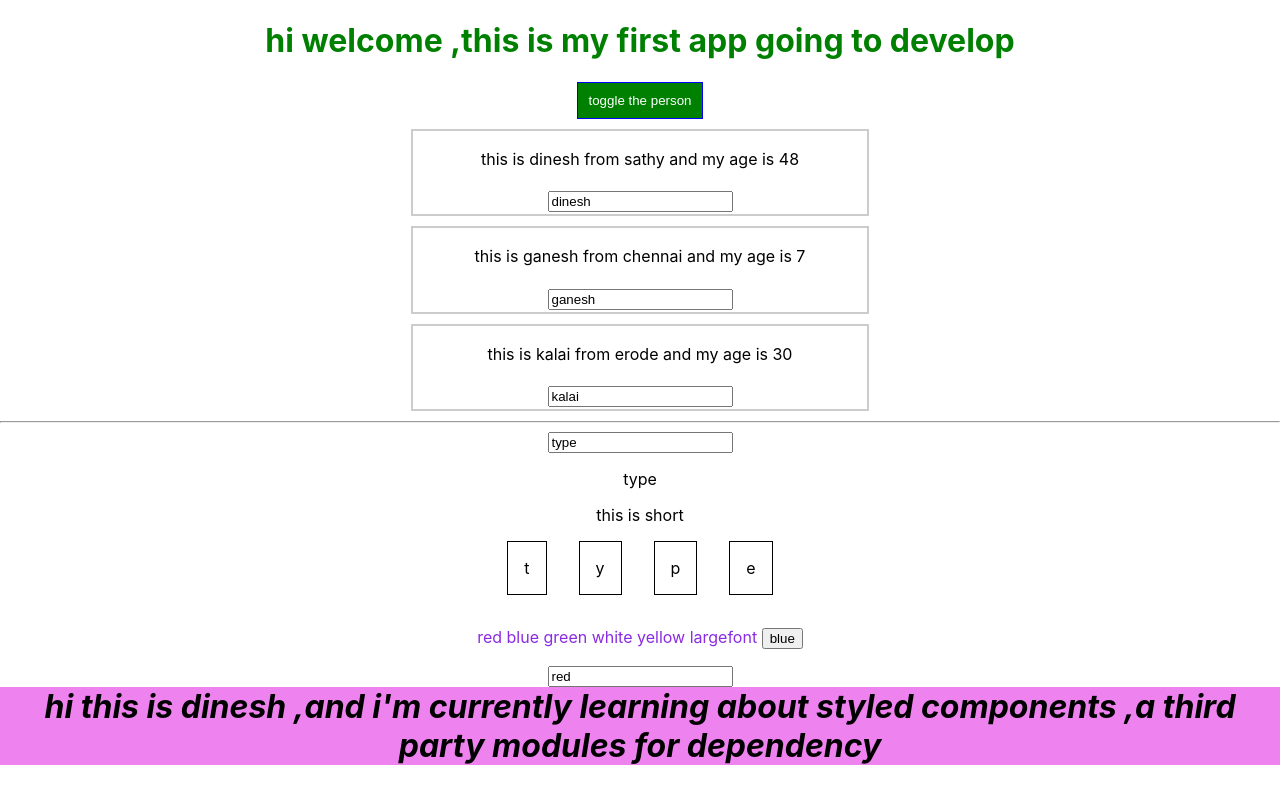
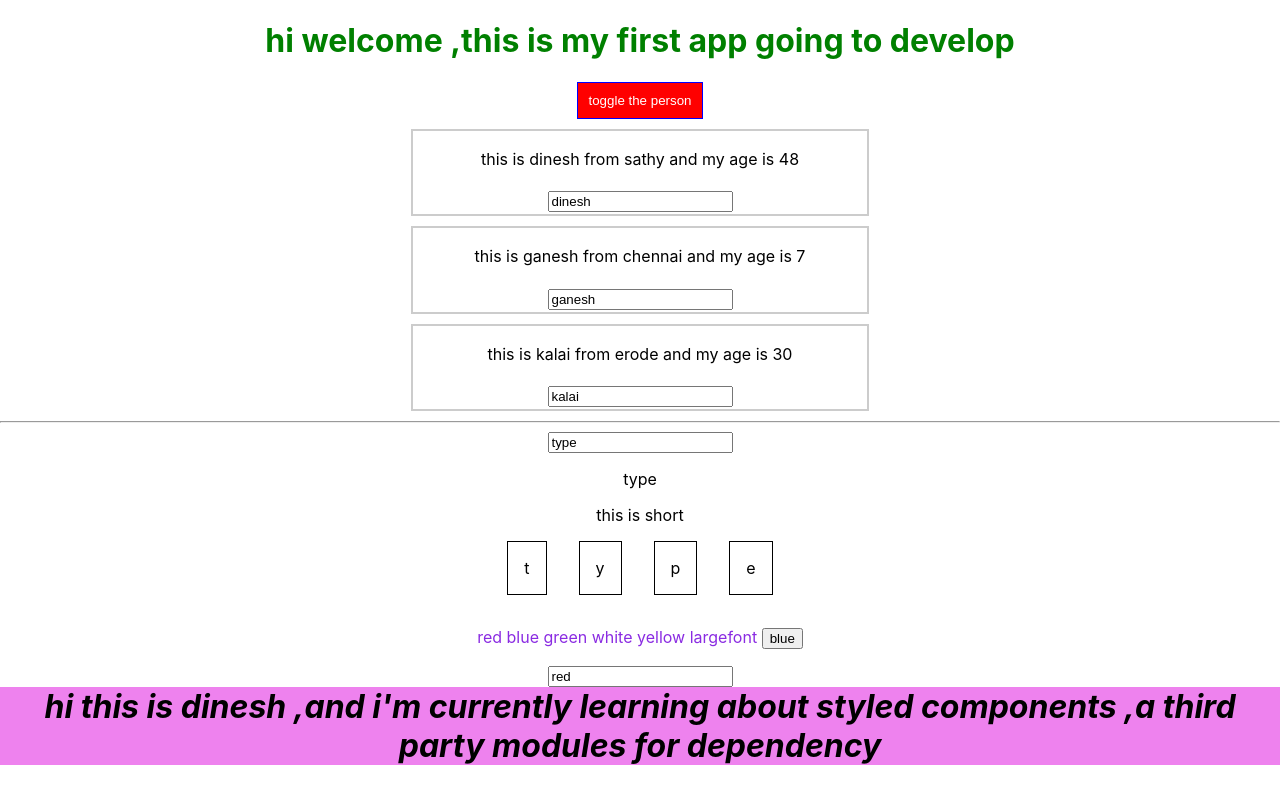
Before and after one commit to dinesh17e307/myfirstreact, a React (Create React App) app: page / in a window 1280 px wide. Built offline with nearby package versions, Linux system fonts and the light colour scheme.

Commit message:
dynamic styled components

```diff
--- a/src/App.js
+++ b/src/App.js
@@ -8,15 +8,15 @@ import Char from "./Components/Char";
 import ColorChange from "./Components/ColorChange";
 import StyledComponents from "./Components/StyledComponents";
 const Stylebutton = styled.button`
-  background-color: green;
+  background-color: ${(props) => (props.alt ? "red" : "green")};
   padding: 10px;
   border: 1px solid blue;
   color: white;
   text-align: center;
 
   &:hover {
-    background-color: yellowgreen;
-    color: black;
+    background-color: ${(props) => (props.alt ? "maroon" : "yellowgreen")};
+    color: ${(props) => (props.alt ? "yellow" : "black")};
   }
 `;
 class App extends React.Component {
@@ -121,11 +121,11 @@ class App extends React.Component {
           })}
         </div>
       );
-      style.backgroundColor = "red";
-      style[":hover"] = {
-        backgroundColor: "maroon",
-        color: "yellow",
-      };
+      // style.backgroundColor = "red";
+      // style[":hover"] = {
+      //   backgroundColor: "maroon",
+      //   color: "yellow",
+      // };
     }
     const classes = [];
     if (this.state.person.length >= 2) {
@@ -140,7 +140,7 @@ class App extends React.Component {
         <h1 className={classes.join(" ")}>
           hi welcome ,this is my first app going to develop
         </h1>
-        <Stylebutton onClick={this.toggleHandler}>
+        <Stylebutton alt={this.state.isshown} onClick={this.toggleHandler}>
           toggle the person
         </Stylebutton>
         {persons}
```
